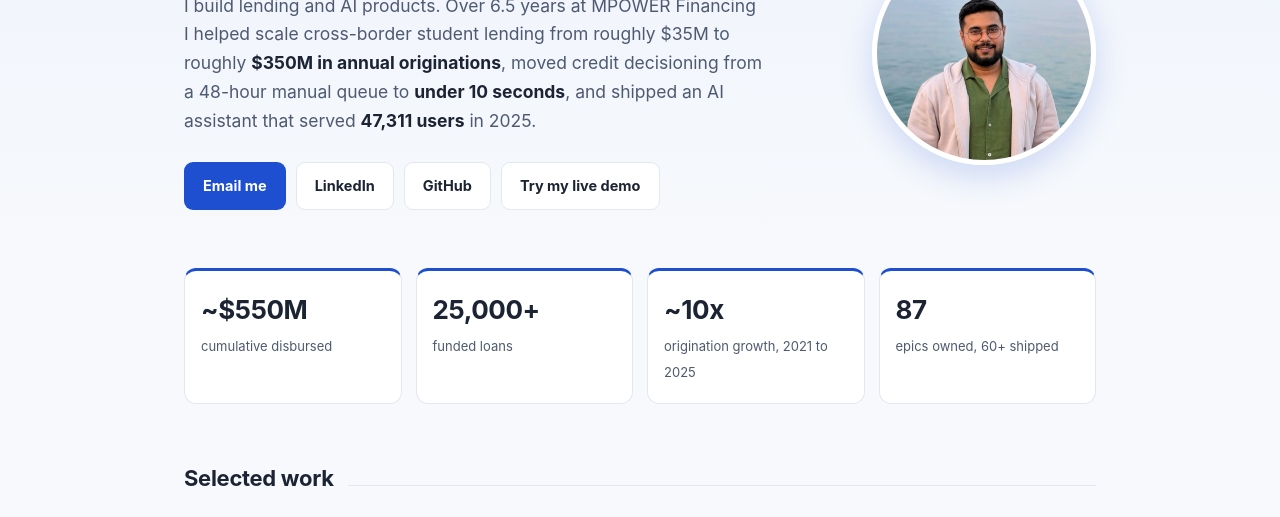
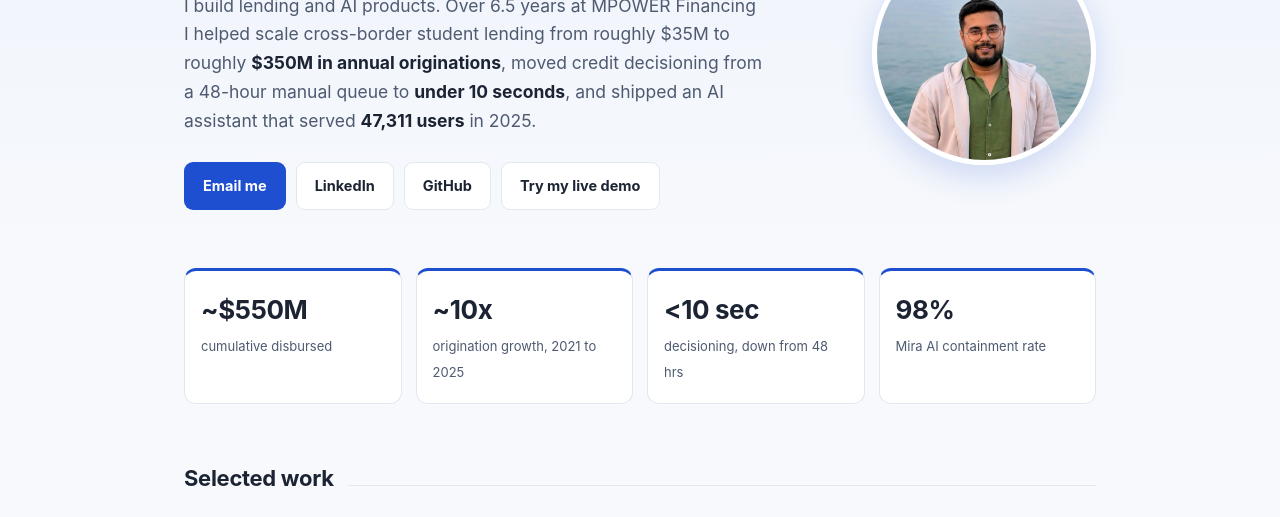
Before and after one commit to subhasishgoswami02/subhasishgoswami02.github.io, a plain HTML site: page index.html in a window 1280 px wide. Shown: the part 231-748 px from the top of the page. Drawn offline with Linux system fonts and the light colour scheme.

Commit message:
Rework hero metrics: growth, decisioning speed, AI containment rate

```diff
--- a/index.html
+++ b/index.html
@@ -4,10 +4,10 @@
 <meta charset="UTF-8">
 <meta name="viewport" content="width=device-width, initial-scale=1">
 <title>Subhasish Goswami | Product Leader, Fintech Lending and AI</title>
-<meta name="description" content="Subhasish Goswami, Senior Manager, Product. 14 years across fintech lending, credit decisioning, and AI products. Roughly $550M disbursed across 25,000+ funded loans.">
+<meta name="description" content="Subhasish Goswami, Senior Manager, Product. 14 years across fintech lending, credit decisioning, and AI products. Roughly $550M disbursed, sub-10-second decisioning, 98% AI containment.">
 <meta property="og:title" content="Subhasish Goswami | Product Leader, Fintech Lending and AI">
-<meta property="og:description" content="Case studies, live builds, and metrics that survive a reference check. ~$550M disbursed, 25,000+ funded loans, sub-10-second decisioning.">
-<meta property="og:image" content="https://subhasishgoswami02.github.io/thumb.png?v=2">
+<meta property="og:description" content="Case studies, live builds, and metrics that survive a reference check. ~$550M disbursed, ~10x growth, sub-10-second decisioning, 98% AI containment.">
+<meta property="og:image" content="https://subhasishgoswami02.github.io/thumb.png?v=3">
 <meta property="og:url" content="https://subhasishgoswami02.github.io/">
 <meta property="og:type" content="website">
 <style>
@@ -142,9 +142,9 @@ footer .fine a { color: var(--accent); text-decoration: none; }
 <div class="wrap">
   <div class="metrics" role="list" aria-label="Career metrics">
     <div class="metric" role="listitem"><b>~$550M</b><span>cumulative disbursed</span></div>
-    <div class="metric" role="listitem"><b>25,000+</b><span>funded loans</span></div>
     <div class="metric" role="listitem"><b>~10x</b><span>origination growth, 2021 to 2025</span></div>
-    <div class="metric" role="listitem"><b>87</b><span>epics owned, 60+ shipped</span></div>
+    <div class="metric" role="listitem"><b>&lt;10 sec</b><span>decisioning, down from 48 hrs</span></div>
+    <div class="metric" role="listitem"><b>98%</b><span>Mira AI containment rate</span></div>
   </div>
 
   <section id="work" aria-labelledby="work-h">
```
Also changed, not shown: thumb.png.
